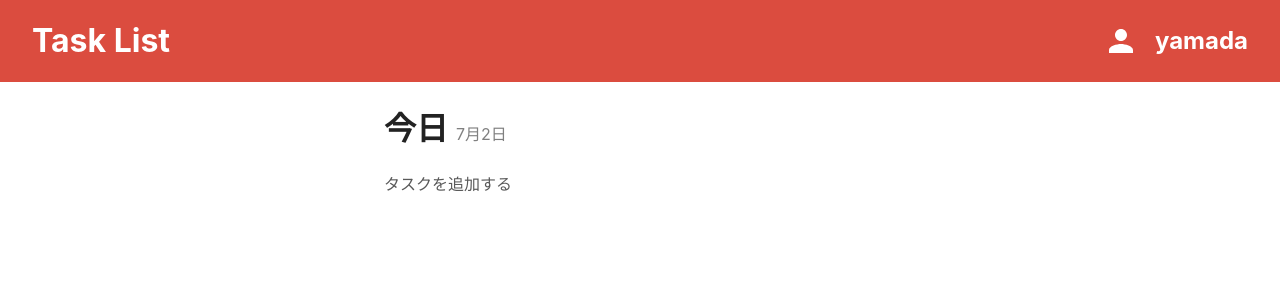
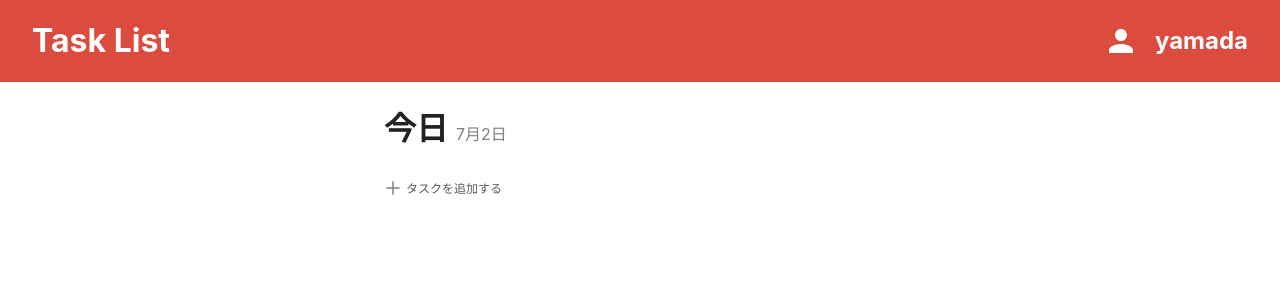
Before and after one commit to KuRa04/react-todo-app, a React (Create React App) app in the folder todo/: page / in a window 1280 px wide. Shown: the top 300 px of the page. Built offline with nearby package versions, Linux system fonts and the light colour scheme.

Commit message:
make: タスク追加のプラスボタン導入
タスクを追加の隣にプラスボタンを作成

```diff
--- a/todo/src/App.scss
+++ b/todo/src/App.scss
@@ -127,10 +127,14 @@ button {
 
 .add_task_wrapper {
   display: flex;
+  align-items: center;
   justify-content: flex-start;
-  width: 100%;
+  margin-top: 8px;
+  cursor: pointer;
 }
 
 .add_task {
+  margin-left: 4px;
   color: #595959;
+  font-size: 12px;
 }
--- a/todo/src/App.tsx
+++ b/todo/src/App.tsx
@@ -121,6 +121,7 @@ const App: React.VFC = () => {
           </form>
         ) : (
           <div className='add_task_wrapper'>
+            <img src='plus.svg' width='18' height='18'/>
             <a className='add_task' onClick={editTask}>タスクを追加する</a>
           </div>
         )}
```
Also changed, not shown: todo/public/plus.svg (added).
